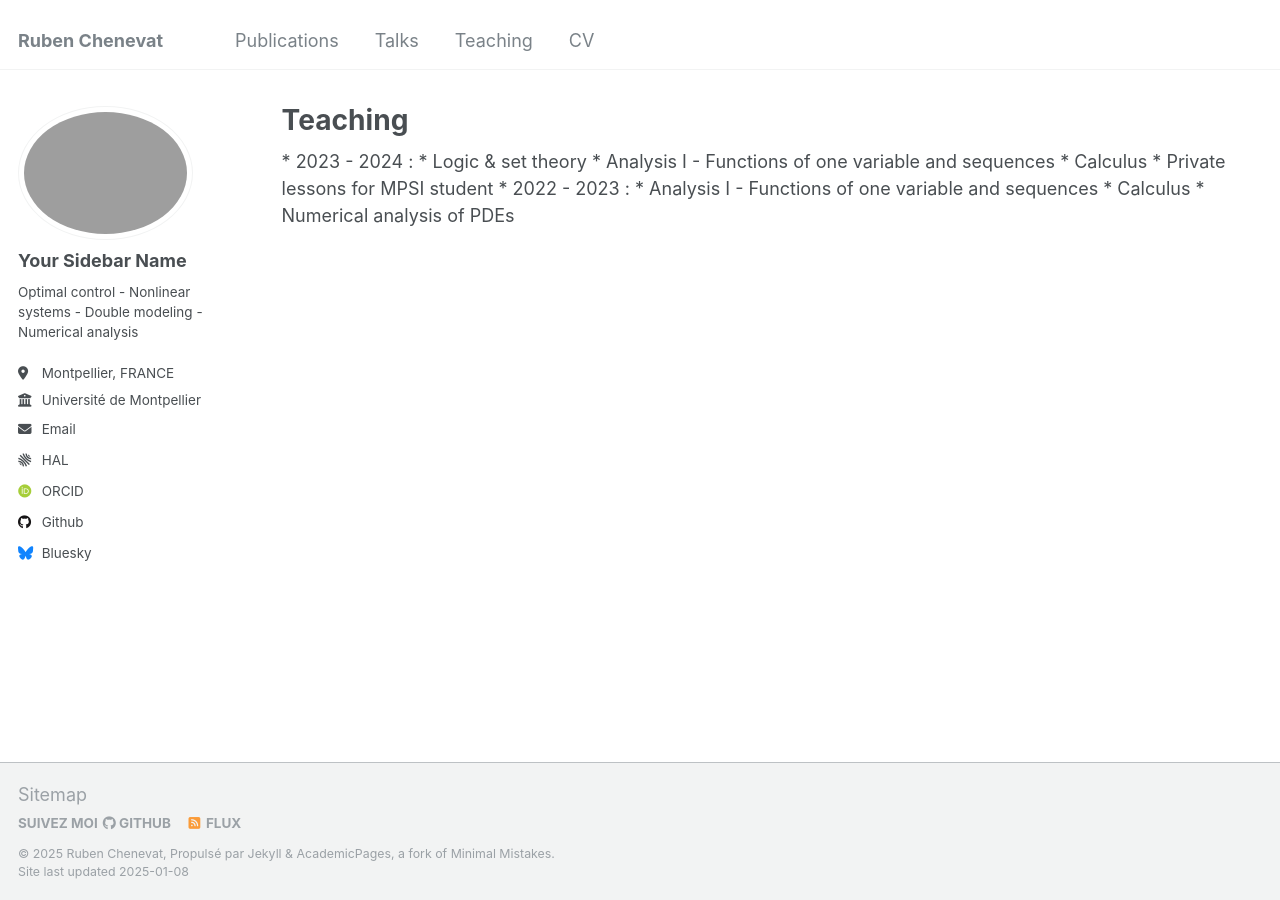
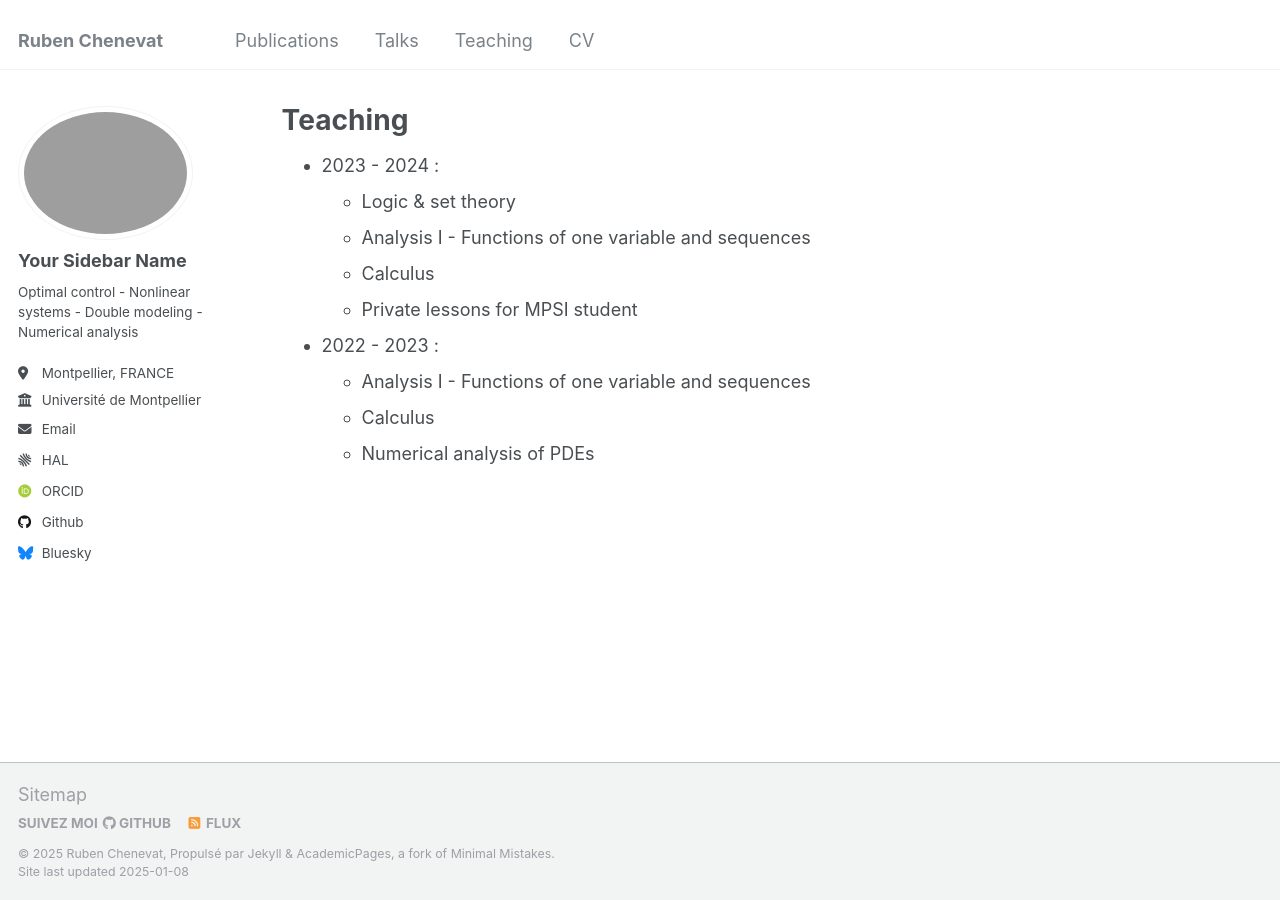
Before and after one commit to rubenchenevat/rubenchenevat.github.io, a Jekyll site: the page built from _pages/teaching.html, in a window 1280 px wide. Built offline with Jekyll 4.4.1, drawn with Linux system fonts in a browser that asks for light colours; some web fonts are replaced.

Commit message:
Update teaching.html

```diff
--- a/_pages/teaching.html
+++ b/_pages/teaching.html
@@ -12,13 +12,20 @@ author_profile: true
 {% endfor %}
 -->
 
-* 2023 - 2024 :
-  * Logic & set theory
-  * Analysis I - Functions of one variable and sequences
-  * Calculus
-  * Private lessons for MPSI student
-
-* 2022 - 2023 :
-  * Analysis I - Functions of one variable and sequences
-  * Calculus
-  * Numerical analysis of PDEs
+<ul>
+    <li>2023 - 2024 :
+        <ul>
+            <li>Logic & set theory</li>
+            <li>Analysis I - Functions of one variable and sequences</li>
+            <li>Calculus</li>
+            <li>Private lessons for MPSI student</li>
+        </ul>
+    </li>
+    <li>2022 - 2023 :
+        <ul>
+            <li>Analysis I - Functions of one variable and sequences</li>
+            <li>Calculus</li>
+            <li>Numerical analysis of PDEs</li>
+        </ul>
+    </li>
+</ul>
```
